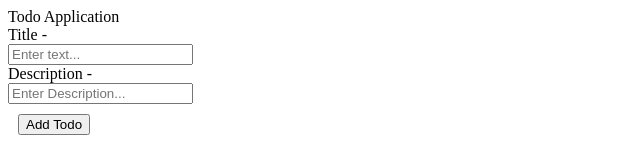
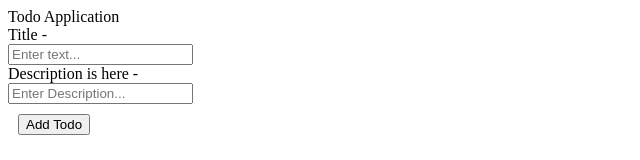
Before and after one commit to sarb001/react-todo, a React app in the folder frontend/: page / in a window 1280 px wide. Shown: the top 160 px of the page, without its empty margins (0-640 px from the left). Built offline with nearby package versions, Linux system fonts and the light colour scheme; the HTML template or start-up script is replaced by a standard one.

Commit message:
minor changes

```diff
--- a/frontend/src/components/Createtodo.jsx
+++ b/frontend/src/components/Createtodo.jsx
@@ -5,8 +5,8 @@ export function Createtodo(){
     const [Description,setDescription] = useState('');
 
     const Todohander = () => {
-        console.log('title is here  -',Title);
-        console.log('desc is her e -',Description);
+        console.log('title =  -',Title);
+        console.log('desc = -',Description);
 
             fetch('http://localhost:3000/todo',{
                  method : "POST",
@@ -31,7 +31,7 @@ export function Createtodo(){
                value = {Title}
                onChange={(e) => setTitle(e.target.value)}
              />
-             <div> Description - </div>
+             <div> Description is here - </div>
              <input type = "text" placeholder="Enter Description..."
                value = {Description}
                onChange={(e) => setDescription(e.target.value)}
```
